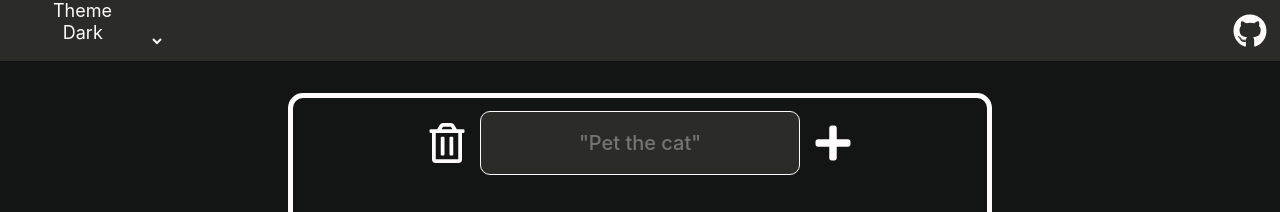
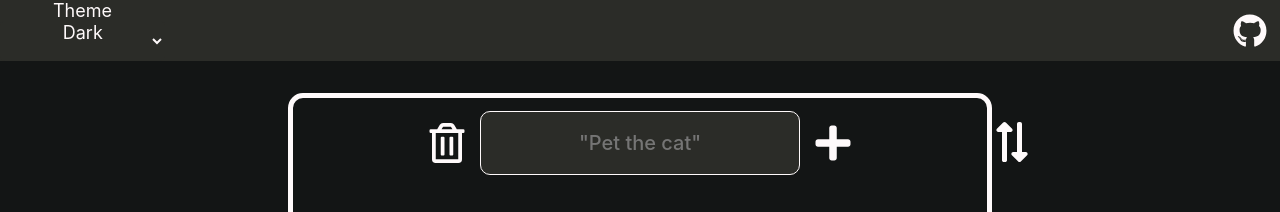
Before and after one commit to EuCaue/yaTODO, a React (Vite) app: page / in a window 1280 px wide. Shown: the top 212 px of the page. Built offline with nearby package versions, Linux system fonts and the light colour scheme.

Commit message:
feat: add reverse list button

```diff
--- a/src/components/Todo/index.tsx
+++ b/src/components/Todo/index.tsx
@@ -5,7 +5,7 @@ import React, {
   useRef,
   useEffect,
 } from 'react';
-import { FaPlus, FaRegTrashAlt } from 'react-icons/fa';
+import { FaPlus, FaRegTrashAlt, FaExchangeAlt } from 'react-icons/fa';
 
 import {
   Container,
@@ -14,6 +14,7 @@ import {
   InputTodo,
   SubmitBtn,
   TodoFlexWrapper,
+  ButtonExchange,
 } from './styled';
 import TodoItem from '../TodoItem';
 
@@ -26,6 +27,7 @@ export default function Todo(): JSX.Element {
   const inputTodo = useRef<HTMLInputElement>(null);
   const [newTodoText, setNewTodoText] = useState<string>('');
   const [indexState, setIndexState] = useState<number>(0);
+  const [reversedList, setReversedList] = useState<boolean>(false);
 
   function handleSubmit(event?: FormEvent): void {
     event?.preventDefault();
@@ -94,7 +96,13 @@ export default function Todo(): JSX.Element {
           <FaPlus size={40} />
         </SubmitBtn>
       </Form>
-      <TodoFlexWrapper>{todosMap}</TodoFlexWrapper>
+      <TodoFlexWrapper reversedList={reversedList}>{todosMap}</TodoFlexWrapper>
+      <ButtonExchange
+        type="button"
+        onClick={() => setReversedList(!reversedList)}
+      >
+        <FaExchangeAlt size={40} />
+      </ButtonExchange>
     </Container>
   );
 }
--- a/src/components/Todo/styled.ts
+++ b/src/components/Todo/styled.ts
@@ -1,5 +1,10 @@
+/* eslint-disable prettier/prettier */
 /* eslint-disable import/prefer-default-export */
 import styled from 'styled-components';
+
+type Props = {
+  reversedList: boolean;
+};
 
 export const Container = styled.section`
   display: flex;
@@ -96,12 +101,31 @@ export const DeleteButton = styled.button`
   }
 `;
 
-export const TodoFlexWrapper = styled.section`
+export const TodoFlexWrapper = styled.section<Props>`
   display: flex;
   justify-content: center;
-  flex-flow: row wrap;
+  flex-flow: ${(props) => (props.reversedList ? 'row-reverse' : 'row')} ${(props) => (props.reversedList ? 'wrap-reverse' : 'wrap')};
   gap: 2vw;
   position: relative;
   align-self: unset;
   padding-top: 1vw;
 `;
+
+export const ButtonExchange = styled.button`
+  display: flex;
+  background: transparent;
+  position: absolute;
+  cursor: pointer;
+  top: 3vh;
+  right: -3.5vw;
+  transition: all 0.1s linear;
+  rotate: 90deg;
+  color: ${(props) => props.theme.text};
+  :hover {
+    svg {
+      path {
+        fill: ${(props) => props.theme.accentColor};
+      }
+    }
+  }
+`;
```
